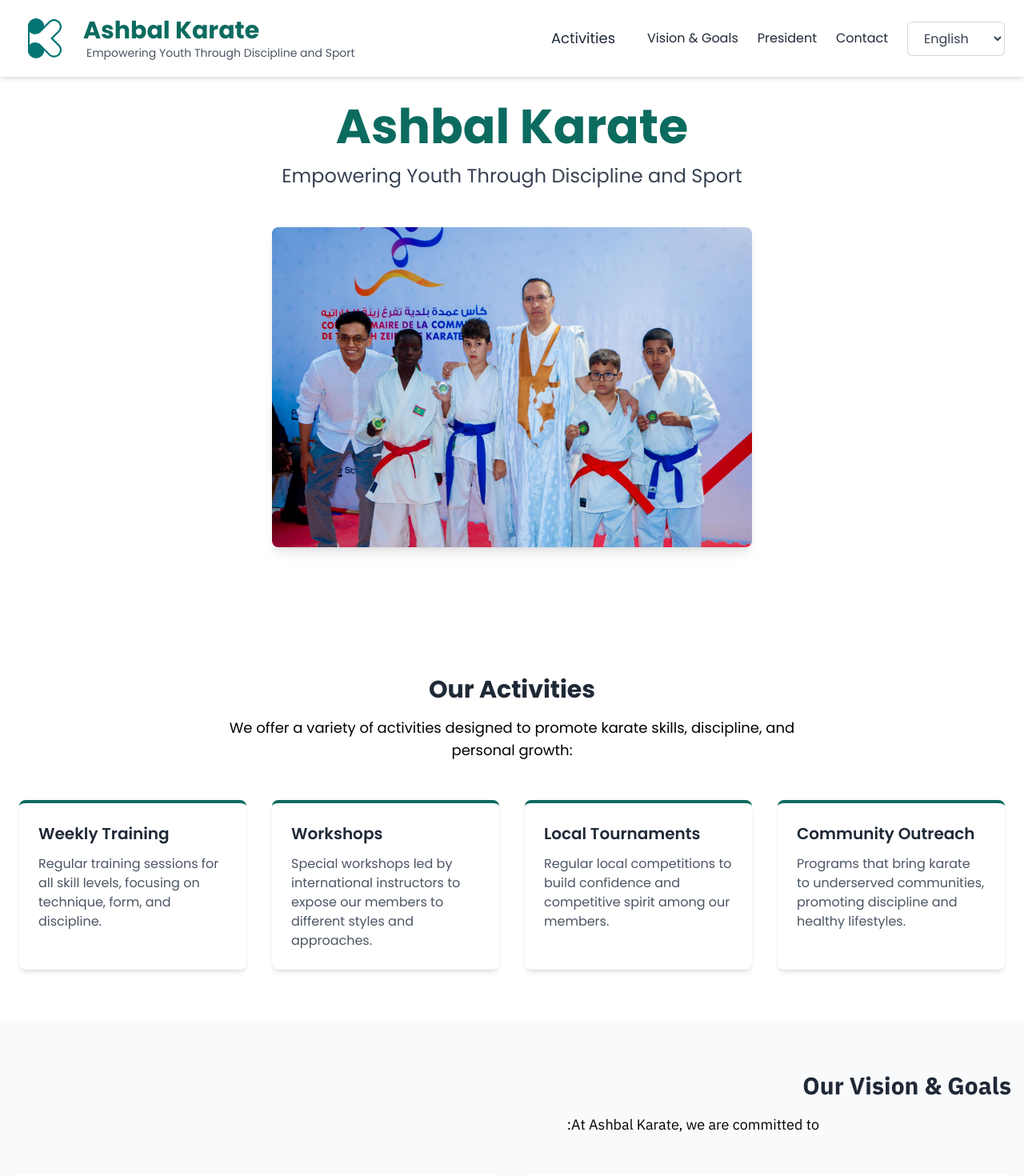
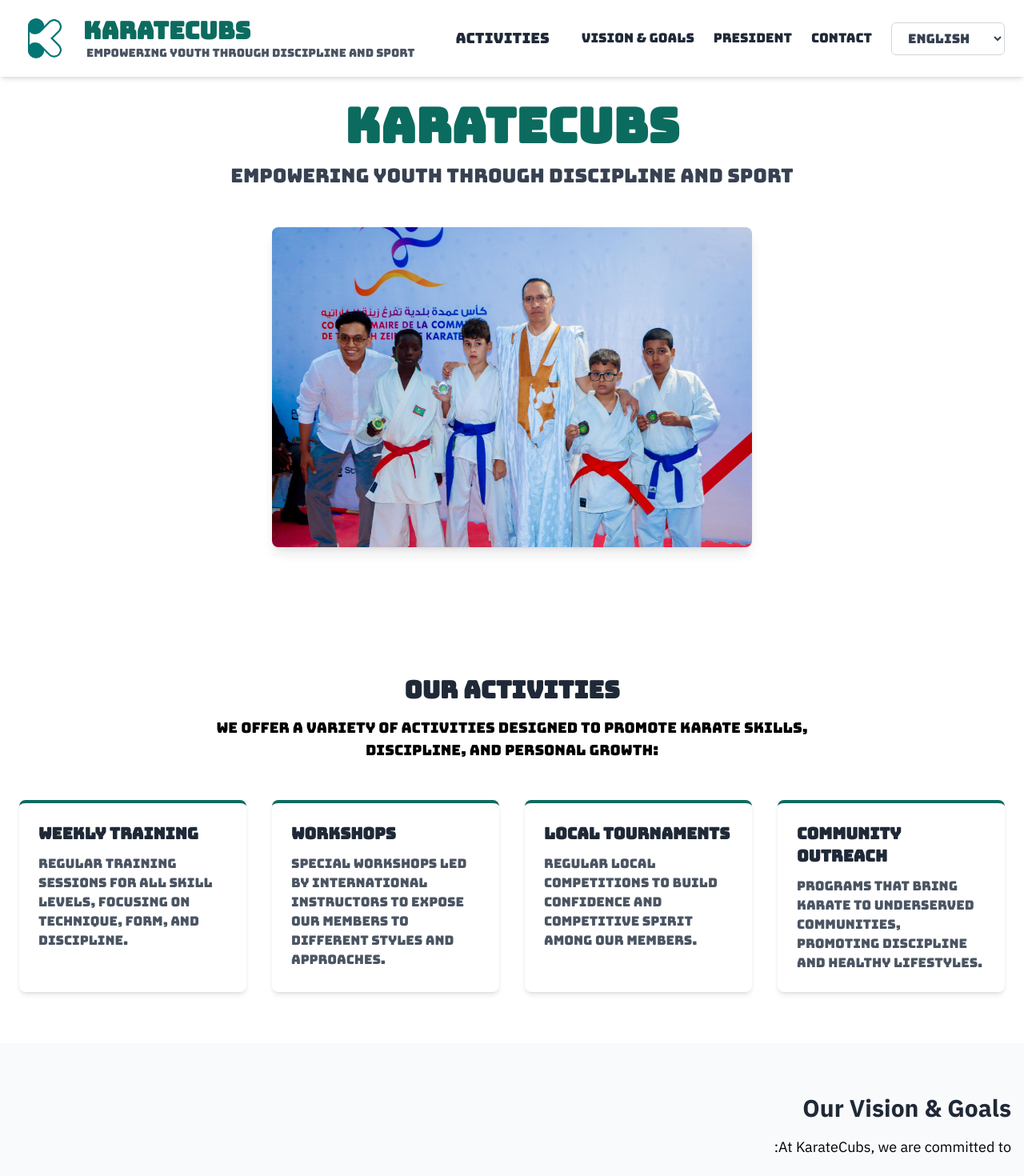
Before and after one commit to medbeyah/karatecubs, a React (Vite) app: page / in a window 1280 px wide. Shown: the top 1470 px of the page at 80% size. Built offline with nearby package versions, Linux system fonts and the light colour scheme.

Commit message:
Update UI components and translations

```diff
--- a/src/components/VisionSection.tsx
+++ b/src/components/VisionSection.tsx
@@ -8,11 +8,11 @@ const VisionSection: React.FC = () => {
 
   return (
     <section id="vision" className="py-16 bg-gray-50" dir="rtl">
-      <div className="container mx-auto px-4">
-        <h2 className="text-3xl font-bold mb-4 text-right text-gray-800">
+      <div className="container mx-auto px-4" style={{direction: 'rtl', textAlign: 'right'}}>
+        <h2 className="text-3xl font-bold mb-4 text-gray-800" style={{textAlign: 'right'}}>
           {locale.vision.title}
         </h2>
-        <p className="text-lg text-right mb-12 max-w-3xl mx-auto">
+        <p className="text-lg mb-12" style={{textAlign: 'right'}}>
           {locale.vision.description}
         </p>
 
--- a/src/index.css
+++ b/src/index.css
@@ -1,4 +1,4 @@
-@import url('https://fonts.googleapis.com/css2?family=IBM+Plex+Sans+Arabic:wght@400;500;600;700&display=swap');
+@import url('https://fonts.googleapis.com/css2?family=Bungee&family=IBM+Plex+Sans+Arabic:wght@400;500;600;700&display=swap');
 
 @tailwind base;
 @tailwind components;
@@ -14,7 +14,7 @@
 }
 
 body {
-  font-family: 'Poppins', sans-serif;
+  font-family: 'Bungee', 'Poppins', sans-serif;
   scroll-behavior: smooth;
 }
 
--- a/src/locales/en.ts
+++ b/src/locales/en.ts
@@ -1,6 +1,6 @@
 export const en = {
   header: {
-    title: "Ashbal Karate",
+    title: "KarateCubs",
     subtitle: "Empowering Youth Through Discipline and Sport",
     nav: {
       activities: "Activities",
@@ -11,7 +11,7 @@ export const en = {
   },
   president: {
     title: "President – Ahmed El Ketab",
-    bio: "Ahmed El Ketab is the president of Ashbal Karate. He has represented Mauritania in international karate competitions in Senegal, Cameroon, Tunisia, Turkey, and the United States."
+    bio: "Ahmed El Ketab is the president of KarateCubs. He has represented Mauritania in international karate competitions in Senegal, Cameroon, Tunisia, Turkey, and the United States."
   },
   activities: {
     title: "Our Activities",
@@ -37,7 +37,7 @@ export const en = {
   },
   vision: {
     title: "Our Vision & Goals",
-    description: "At Ashbal Karate, we are committed to:",
+    description: "At KarateCubs, we are committed to:",
     items: [
       {
         title: "Promoting Karate",
--- a/src/locales/fr.ts
+++ b/src/locales/fr.ts
@@ -1,6 +1,6 @@
 export const fr = {
   header: {
-    title: "Ashbal Karate",
+    title: "KarateCubs",
     subtitle: "Responsabiliser les jeunes par la discipline et le sport",
     nav: {
       activities: "Activités",
@@ -11,7 +11,7 @@ export const fr = {
   },
   president: {
     title: "Président – Ahmed El Ketab",
-    bio: "Ahmed El Ketab est le président d'Ashbal Karate. Il a représenté la Mauritanie dans des compétitions internationales de karaté au Sénégal, au Cameroun, en Tunisie, en Turquie et aux États-Unis."
+    bio: "Ahmed El Ketab est le président de KarateCubs. Il a représenté la Mauritanie dans des compétitions internationales de karaté au Sénégal, au Cameroun, en Tunisie, en Turquie et aux États-Unis."
   },
   activities: {
     title: "Nos Activités",
@@ -37,7 +37,7 @@ export const fr = {
   },
   vision: {
     title: "Notre Vision et Nos Objectifs",
-    description: "À Ashbal Karate, nous nous engageons à:",
+    description: "À KarateCubs, nous nous engageons à:",
     items: [
       {
         title: "Promouvoir le Karaté",
--- a/tailwind.config.js
+++ b/tailwind.config.js
@@ -10,7 +10,7 @@ export default {
         },
       },
       fontFamily: {
-        sans: ['Poppins', 'sans-serif'],
+        sans: ['Bungee', 'Poppins', 'sans-serif'],
         'arabic': ['IBM Plex Sans Arabic', 'sans-serif'],
       },
       animation: {
```
